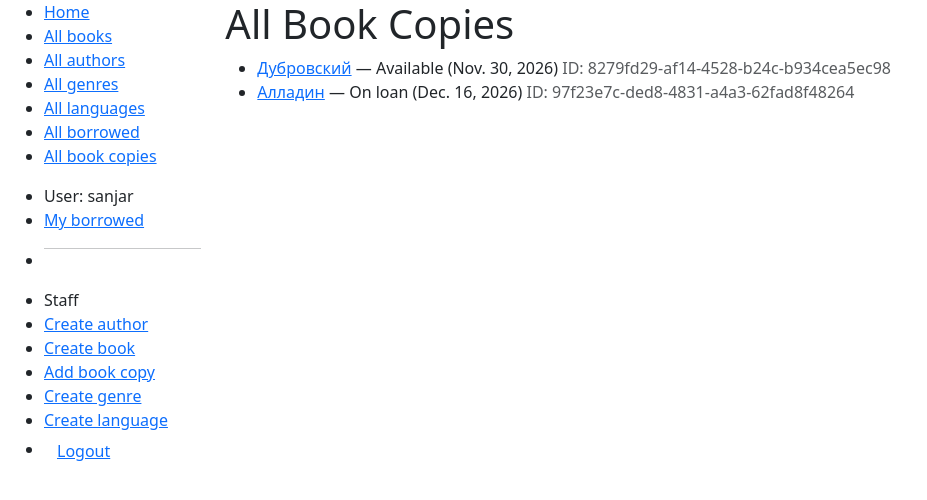
After one commit to SPO70/Django_task_number_1, a Django app: page /catalog/bookinstances/ in a window 1280 px wide. The commit adds this page. Shown: the top 500 px of the page, without its empty margins (0-927 px from the left). Run offline with Django 5.2, Linux system fonts and the light colour scheme; a user stored in the database is signed in; data comes from the database, SQL or seed files in the repository; both versions use the stored data as it was after the commit.

Commit message:
Complite task

```diff
--- a/catalog/templates/base_generic.html
+++ b/catalog/templates/base_generic.html
@@ -23,17 +23,34 @@
                 <li><a href="{% url 'index' %}">Home</a></li>
                 <li><a href="{% url 'books' %}">All books</a></li>
                 <li><a href="{% url 'authors' %}">All authors</a></li>
+                <li><a href="{% url 'genres' %}">All genres</a></li>
+                <li><a href="{% url 'languages' %}">All languages</a></li>
+                {% if perms.catalog.can_mark_returned %}
                 <li><a href="{% url 'borrowed' %}">All borrowed</a></li>
+                <li><a href="{% url 'bookinstances' %}">All book copies</a></li>
+                {% endif %}
             </ul>
             <ul class="sidebar-nav">
                 {% if user.is_authenticated %}
                 <li>User: {{ user.get_username }}</li>
                 <li><a href="{% url 'my-borrowed' %}">My borrowed</a></li>
                 {% if user.is_staff %}
-                <hr>
+                <li><hr></li>
                 <li>Staff</li>
                 {% if perms.catalog.add_author %}
                 <li><a href="{% url 'author-create' %}">Create author</a></li>
+                {% endif %}
+                {% if perms.catalog.add_book %}
+                <li><a href="{% url 'book-create' %}">Create book</a></li>
+                {% endif %}
+                {% if perms.catalog.add_bookinstance %}
+                <li><a href="{% url 'bookinstance-create' %}">Add book copy</a></li>
+                {% endif %}
+                {% if perms.catalog.add_genre %}
+                <li><a href="{% url 'genre-create' %}">Create genre</a></li>
+                {% endif %}
+                {% if perms.catalog.add_language %}
+                <li><a href="{% url 'language-create' %}">Create language</a></li>
                 {% endif %}
                 {% endif %}
                 <li>
--- /dev/null
+++ b/catalog/templates/catalog/bookinstance_list_all.html
@@ -0,0 +1,22 @@
+{% extends "base_generic.html" %}
+
+{% block content %}
+<h1>All Book Copies</h1>
+
+{% if bookinstance_list %}
+<ul>
+    {% for copy in bookinstance_list %}
+    <li class="{% if copy.is_overdue %}text-danger{% endif %}">
+        <a href="{{ copy.book.get_absolute_url }}">{{ copy.book.title }}</a>
+        &mdash; {{ copy.get_status_display }}
+        ({{ copy.due_back|default:"—" }})
+        <span class="text-muted">ID: {{ copy.pk }}</span>
+    </li>
+    {% empty %}
+    <p>There are no book copies.</p>
+    {% endfor %}
+</ul>
+{% else %}
+<p>There are no book copies.</p>
+{% endif %}
+{% endblock %}
--- a/catalog/urls.py
+++ b/catalog/urls.py
@@ -1,26 +1,28 @@
-from django.urls import path, include
+from django.urls import path
 from . import views
 
 urlpatterns = [
     path('', views.index, name='index'),
     path('books/', views.BookListView.as_view(), name='books'),
+    path('book/<int:pk>/', views.BookDetailView.as_view(), name='book-detail'),
+    path('book/<uuid:pk>/renew/', views.renew_book_librarian, name='renew-book-librarian'),
+    path('book/create/', views.BookCreate.as_view(), name='book-create'),
+    path('book/<int:pk>/update/', views.BookUpdate.as_view(), name='book-update'),
+    path('book/<int:pk>/delete/', views.BookDelete.as_view(), name='book-delete'),
+    path('bookinstance/create/', views.BookInstanceCreate.as_view(), name='bookinstance-create'),
+    path('bookinstance/<uuid:pk>/update/', views.BookInstanceUpdate.as_view(), name='bookinstance-update'),
+    path('bookinstance/<uuid:pk>/delete/', views.BookInstanceDelete.as_view(), name='bookinstance-delete'),
+    path('genre/create/', views.GenreCreate.as_view(), name='genre-create'),
+    path('language/create/', views.LanguageCreate.as_view(), name='language-create'),
     path('authors/', views.AuthorListView.as_view(), name='authors'),
-    path('borrowed/', views.AllBorrowedBooksListView.as_view(), name='borrowed'),
-    path('book/<int:pk>/', views.BookDetailView.as_view(), name='book-detail'),
     path('authors/<int:pk>/', views.AuthorDetailView.as_view(), name='author-detail'),
     path('author/create/', views.AuthorCreate.as_view(), name='author-create'),
     path('author/<int:pk>/update/', views.AuthorUpdate.as_view(), name='author-update'),
     path('author/<int:pk>/delete/', views.AuthorDelete.as_view(), name='author-delete'),
+    path('mybooks/', views.LoanedBooksByUserListView.as_view(), name='my-borrowed'),
+    path('borrowed/', views.AllBorrowedBooksListView.as_view(), name='borrowed'),
+    path('genres/', views.GenreListView.as_view(), name='genres'),
+    path('languages/', views.LanguageListView.as_view(), name='languages'),
+    path('bookinstances/', views.BookInstanceListView.as_view(), name='bookinstances'),
 
 ]
-urlpatterns += [
-    path('mybooks/', views.LoanedBooksByUserListView.as_view(), name='my-borrowed'),
-]
-urlpatterns += [
-    path('book/<uuid:pk>/renew/', views.renew_book_librarian, name='renew-book-librarian'),
-]
-urlpatterns += [
-    path('author/create/', views.AuthorCreate.as_view(), name='author-create'),
-    path('author/<int:pk>/update/', views.AuthorUpdate.as_view(), name='author-update'),
-    path('author/<int:pk>/delete/', views.AuthorDelete.as_view(), name='author-delete'),
-]
--- a/catalog/views.py
+++ b/catalog/views.py
@@ -1,36 +1,27 @@
-from django.shortcuts import render
-from .models import Book, Author, BookInstance, Genre
+import datetime
+
+from django.shortcuts import render, get_object_or_404
+from django.http import HttpResponseRedirect
+from django.urls import reverse, reverse_lazy
 from django.views import generic
-from django.contrib.auth.mixins import LoginRequiredMixin
-import datetime
+from django.views.generic.edit import CreateView, UpdateView, DeleteView
 from django.contrib.auth.decorators import login_required, permission_required
-from django.shortcuts import get_object_or_404
-from django.http import HttpResponseRedirect
-from django.urls import reverse
+from django.contrib.auth.mixins import LoginRequiredMixin, PermissionRequiredMixin
+
+from .models import Book, Author, BookInstance, Genre, Language
 from .forms import RenewBookForm
-from django.views.generic.edit import CreateView, UpdateView, DeleteView
-from django.urls import reverse_lazy
-from django.db.models import RestrictedError
-from django.contrib.auth.mixins import PermissionRequiredMixin
-
-
-def book_detail_view(request, primary_key):
-    book = get_object_or_404(Book, pk=primary_key)
-    return render(request, 'catalog/book_detail.html', context={'book': book})
 
 
 def index(request):
     """View function for home page of site."""
-    # The 'all()' is implied by default.
-    num_authors = Author.objects.count()
-    num_visits = request.session.get('num_visits', -1)
+    num_visits = request.session.get('num_visits', 0)
     num_visits += 1
     request.session['num_visits'] = num_visits
-    # Generate counts of some of the main objects
+
     num_books = Book.objects.all().count()
     num_instances = BookInstance.objects.all().count()
-    # Available books
     num_instances_available = BookInstance.objects.filter(status__exact='a').count()
+    num_authors = Author.objects.count()
 
     context = {
         'num_books': num_books,
@@ -40,7 +31,6 @@ def index(request):
         'num_visits': num_visits,
     }
 
-    # Render the HTML template index.html with the data in the context variable
     return render(request, 'index.html', context=context)
 
 
@@ -49,9 +39,7 @@ class BookListView(generic.ListView):
     paginate_by = 5
 
     def get_context_data(self, **kwargs):
-        # Call the base implementation first to get the context
         context = super().get_context_data(**kwargs)
-        # Create any data and add it to the context
         context['some_data'] = 'This is just some data'
         return context
 
@@ -94,7 +82,6 @@ class AllBorrowedBooksListView(PermissionRequiredMixin, generic.ListView):
         return BookInstance.objects.filter(status__exact='o').order_by('due_back')
 
 
-
 @login_required
 @permission_required('catalog.can_mark_returned', raise_exception=True)
 def renew_book_librarian(request, pk):
@@ -109,7 +96,6 @@ def renew_book_librarian(request, pk):
 
         # Check if the form is valid:
         if form.is_valid():
-            # process the data in form.cleaned_data as required (here we just write it to the model due_back field)
             book_instance.due_back = form.cleaned_data['renewal_date']
             book_instance.save()
 
@@ -147,11 +133,70 @@ class AuthorDelete(PermissionRequiredMixin, DeleteView):
     success_url = reverse_lazy('authors')
     permission_required = 'catalog.delete_author'
 
-    def form_valid(self, form):
-        try:
-            self.object.delete()
-            return HttpResponseRedirect(self.success_url)
-        except RestrictedError:
-            return HttpResponseRedirect(
-                reverse("author-delete", kwargs={"pk": self.object.pk})
-            )
+
+class BookCreate(PermissionRequiredMixin, CreateView):
+    model = Book
+    fields = ['title', 'author', 'summary', 'isbn', 'genre', 'language']
+    permission_required = 'catalog.add_book'
+
+
+class BookUpdate(PermissionRequiredMixin, UpdateView):
+    model = Book
+    fields = '__all__'
+    permission_required = 'catalog.change_book'
+
+
+class BookDelete(PermissionRequiredMixin, DeleteView):
+    model = Book
+    success_url = reverse_lazy('books')
+    permission_required = 'catalog.delete_book'
+
+
+class BookInstanceCreate(PermissionRequiredMixin, CreateView):
+    model = BookInstance
+    fields = ['book', 'imprint', 'due_back', 'borrower', 'status']
+    permission_required = 'catalog.add_bookinstance'
+
+
+class BookInstanceUpdate(PermissionRequiredMixin, UpdateView):
+    model = BookInstance
+    fields = ['book', 'imprint', 'due_back', 'borrower', 'status']
+    permission_required = 'catalog.change_bookinstance'
+
+
+class BookInstanceDelete(PermissionRequiredMixin, DeleteView):
+    model = BookInstance
+    success_url = reverse_lazy('books')
+    permission_required = 'catalog.delete_bookinstance'
+
+
+class GenreListView(generic.ListView):
+    model = Genre
+    paginate_by = 10
+
+
+class LanguageListView(generic.ListView):
+    model = Language
+    paginate_by = 10
+
+
+class BookInstanceListView(PermissionRequiredMixin, generic.ListView):
+    """List of all book copies. Only for librarians."""
+    model = BookInstance
+    permission_required = 'catalog.can_mark_returned'
+    template_name = 'catalog/bookinstance_list_all.html'
+    paginate_by = 10
+
+
+class GenreCreate(PermissionRequiredMixin, CreateView):
+    model = Genre
+    fields = ['name']
+    permission_required = 'catalog.add_genre'
+    success_url = reverse_lazy('genres')
+
+
+class LanguageCreate(PermissionRequiredMixin, CreateView):
+    model = Language
+    fields = ['name']
+    permission_required = 'catalog.add_language'
+    success_url = reverse_lazy('languages')
```
Also changed, not shown: catalog/models.py (+31 -37 lines), catalog/templates/catalog/author_confirm_delete.html (+4 -4 lines), catalog/templates/catalog/book_confirm_delete.html (added, +25 -0 lines), catalog/templates/catalog/book_detail.html (+12 -0 lines), catalog/templates/catalog/book_form.html (added, +9 -0 lines), catalog/templates/catalog/bookinstance_confirm_delete.html (added, +18 -0 lines), catalog/templates/catalog/bookinstance_form.html (added, +11 -0 lines), catalog/templates/catalog/genre_form.html (added, +11 -0 lines), catalog/templates/catalog/genre_list.html (added, +15 -0 lines), catalog/templates/catalog/language_form.html (added, +11 -0 lines), catalog/templates/catalog/language_list.html (added, +15 -0 lines), catalog/migrations/0004_language_book_language.py (added), db.sqlite3.
